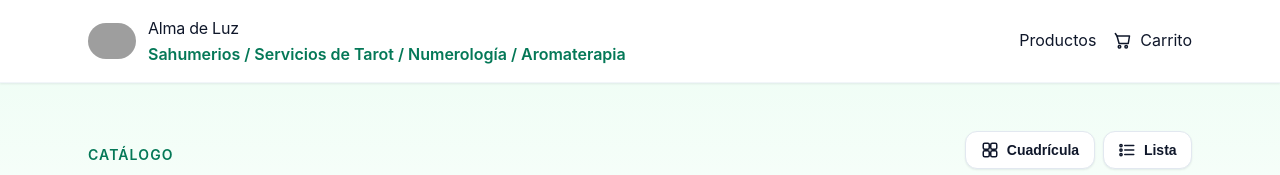
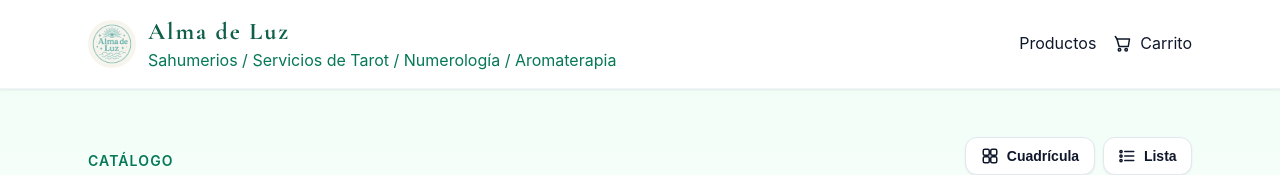
Before and after one commit to salamonepablo/SoulOfLight, a Next.js app: page / in a window 1280 px wide. Shown: the top 175 px of the page. Built offline with nearby package versions, Linux system fonts and the light colour scheme; no server answers; the database is empty; grey boxes are pictures that could not be loaded.

Commit message:
Add central font definitions for UI layer
- Introduced Playfair Display, Cormorant Garamond, Cinzel, and Cardo fonts from Google Fonts.
- Set up font weights and subsets for each font.
- Updated currentBrandFont to use Cormorant Garamond for a style closer to the logo.

```diff
--- a/src/components/Header.tsx
+++ b/src/components/Header.tsx
@@ -2,6 +2,7 @@
 
 import Link from "next/link";
 import Image from "next/image";
+import { currentBrandFont, playfair, cormorant, cinzel, cardo } from "@/lib/fonts";
 import { useCartStore } from "@/store/cartStore";
 
 function CartIcon() {
@@ -35,8 +36,8 @@ export default function Header() {
         <Link href="/" className="inline-flex items-center gap-3 text-slate-900">
           <Image src="/images/almadeluz.jpg" alt="Alma de Luz" width={48} height={48} className="rounded-full object-cover" />
           <span className="flex flex-col">
-            <span className="text-[26px] font-extrabold tracking-tight">Alma de Luz</span>
-            <span className="text-base font-semibold text-emerald-700">Sahumerios / Servicios de Tarot / Numerología / Aromaterapia</span>
+            <span className={`${currentBrandFont.className} text-2xl md:text-[30px] font-bold tracking-wide`} style={{ color: "#0F5F4A" }}>Alma de Luz</span>
+            <span className="text-base text-emerald-700">Sahumerios / Servicios de Tarot / Numerología / Aromaterapia</span>
           </span>
         </Link>
 
--- /dev/null
+++ b/src/lib/fonts.ts
@@ -0,0 +1,11 @@
+// Fuentes centrales del proyecto (UI layer)
+// Añade aquí nuevas variantes si hace falta.
+import { Playfair_Display, Cormorant_Garamond, Cinzel, Cardo } from "next/font/google";
+
+export const playfair = Playfair_Display({ subsets: ["latin"], weight: ["700"], display: "swap" });
+export const cormorant = Cormorant_Garamond({ subsets: ["latin"], weight: ["600","700"], display: "swap" });
+export const cinzel = Cinzel({ subsets: ["latin"], weight: ["700"], display: "swap" });
+export const cardo = Cardo({ subsets: ["latin"], weight: ["700"], display: "swap" });
+
+// Selección actual (cambia esta constante para probar rápido)
+export const currentBrandFont = cormorant; // Cambiado a Cormorant Garamond para probar estilo más cercano al logo
```
Also changed, not shown: public/images/almadeluz.jpg (renamed from public/almadeluz.jpg).
